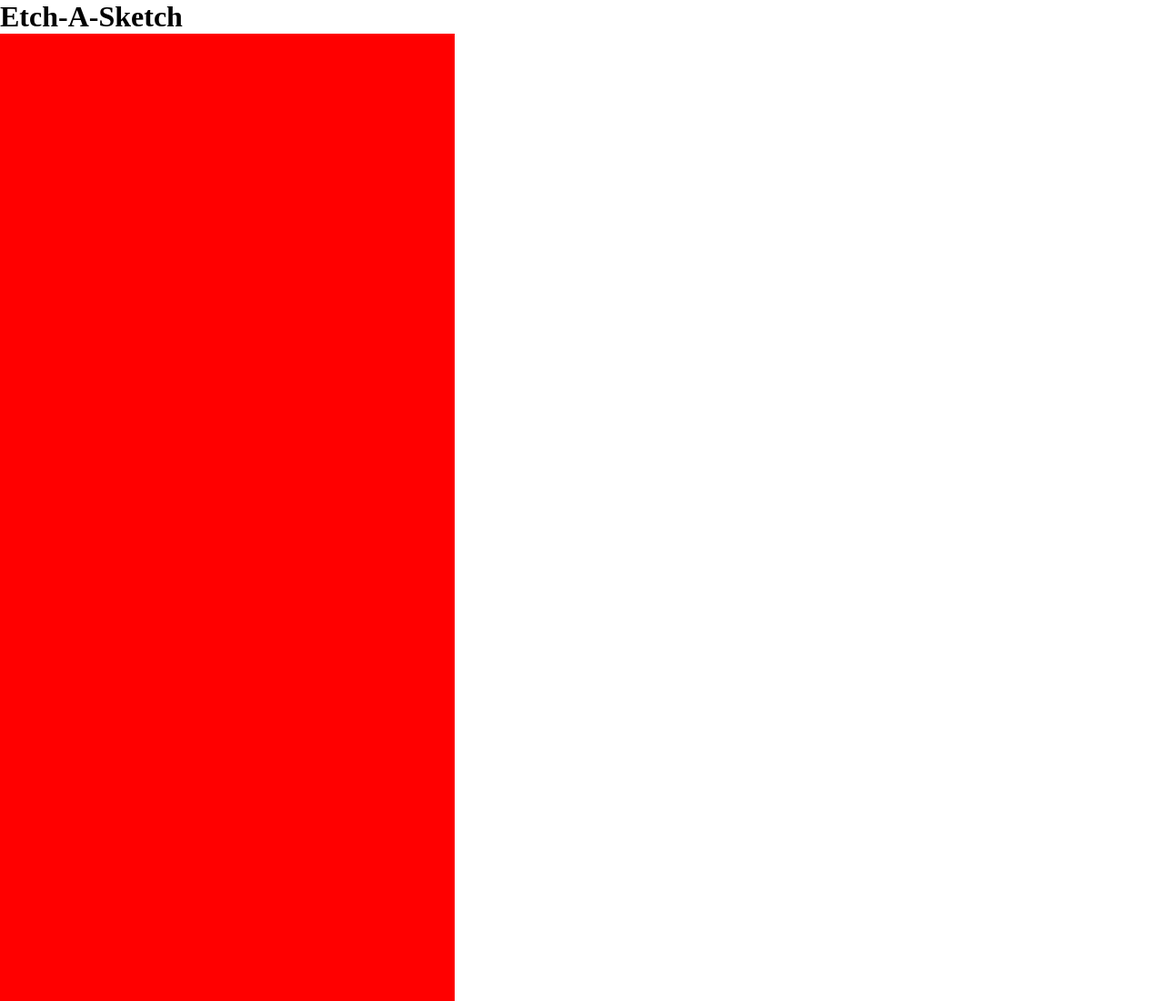
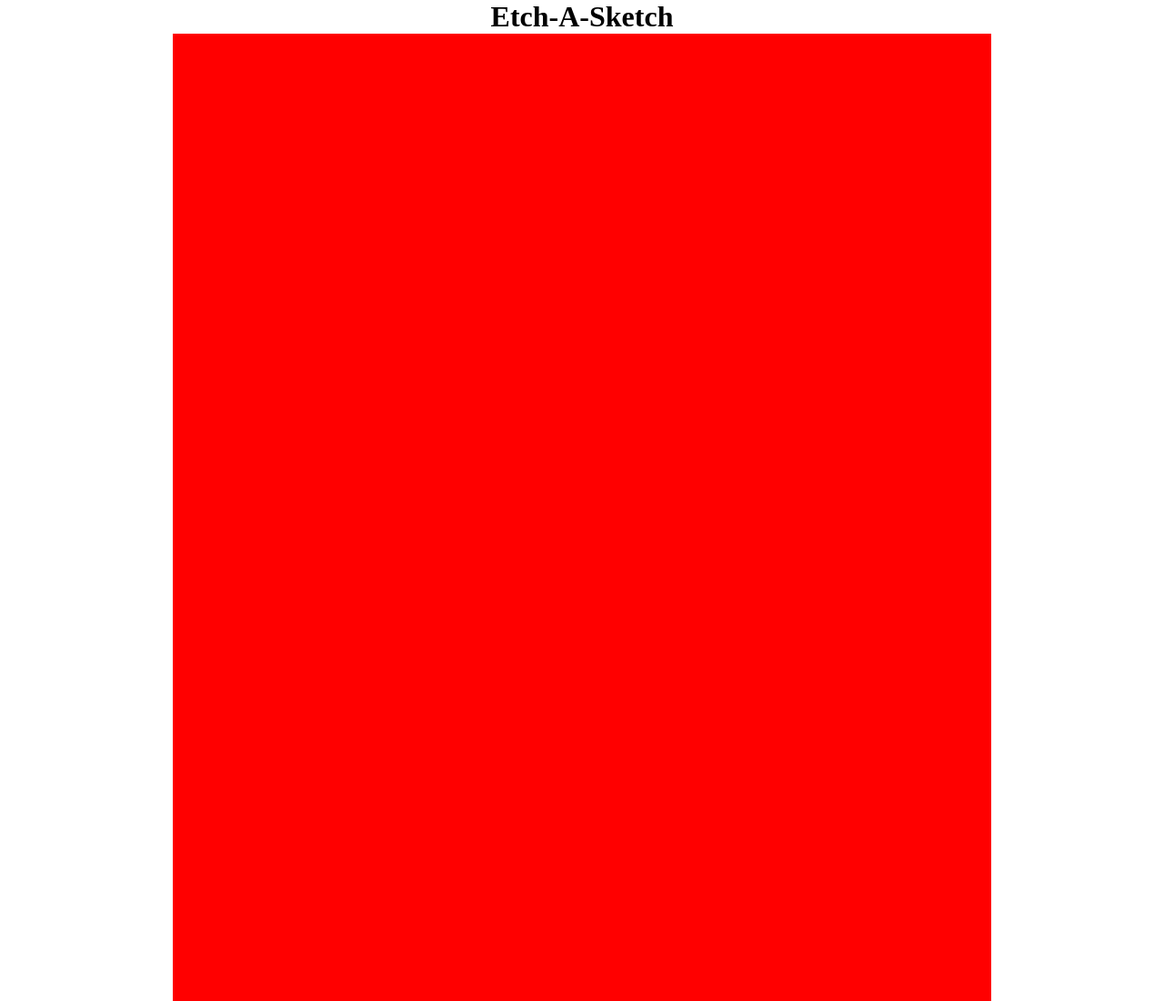
Before and after one commit to RupeshSagaram/Etch-a-sketch, a plain HTML site: page index.html in a window 1280 px wide. Shown: the top 1100 px of the page at 91% size. Drawn offline with Linux system fonts and the light colour scheme.

Commit message:
added a div for the container and center aligned the container so that all the divs appear in the center of the page

```diff
--- a/index.html
+++ b/index.html
@@ -8,7 +8,9 @@
 </head>
 <body>
  <h1>Etch-A-Sketch</h1>
-    <div class='gridContainer'id="container"></div>
+    <div class="centerAlignDiv">
+        <div class='gridContainer'id="container"></div>
+    </div>
 
 </body>
 <script src="script.js" defer></script>
--- a/script.js
+++ b/script.js
@@ -5,15 +5,15 @@ for(let i=0; i<17; i++){
      divGrid.classList.add('divGrid');
      divGrid.style.backgroundColor= 'red';
      divGrid.style.display = 'flex';
-     divGrid.style.height = '50px';
-     divGrid.style.width = '50px';
+     divGrid.style.height = '100px';
+     divGrid.style.width = '100px';
     for(let j=0; j<17; j++){
     let divGrid = document.createElement('div');
      divGrid.classList.add('divGrid');
      divGrid.style.backgroundColor= 'red';
      divGrid.style.display = 'flex';
-     divGrid.style.height = '50px';
-     divGrid.style.width = '50px';
+     divGrid.style.height = '100px';
+     divGrid.style.width = '100px';
      container.appendChild(divGrid);
     }
 }
--- a/style.css
+++ b/style.css
@@ -3,9 +3,19 @@
     border: 0px;
 }
 
+h1{
+    text-align:center;
+}
+
+.centerAlignDiv{
+    display:Flex;
+    align-items: center;
+    justify-content: center;
+}
+
 .gridContainer{
-    width:500px;
-    height:500px;
+    width:960px;
+    height:auto;
   display:flex;
   flex-wrap: wrap;
   justify-content: center;
```
